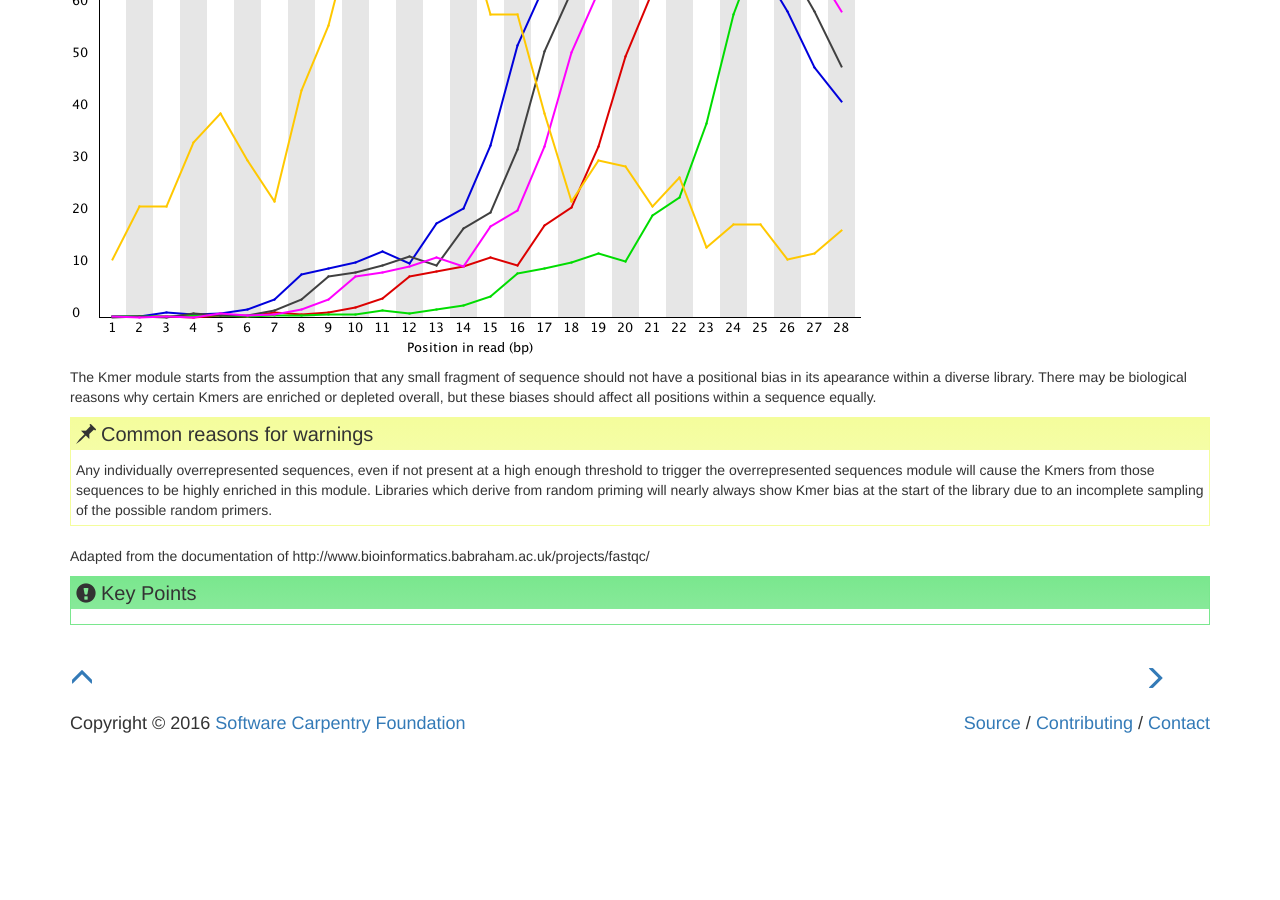
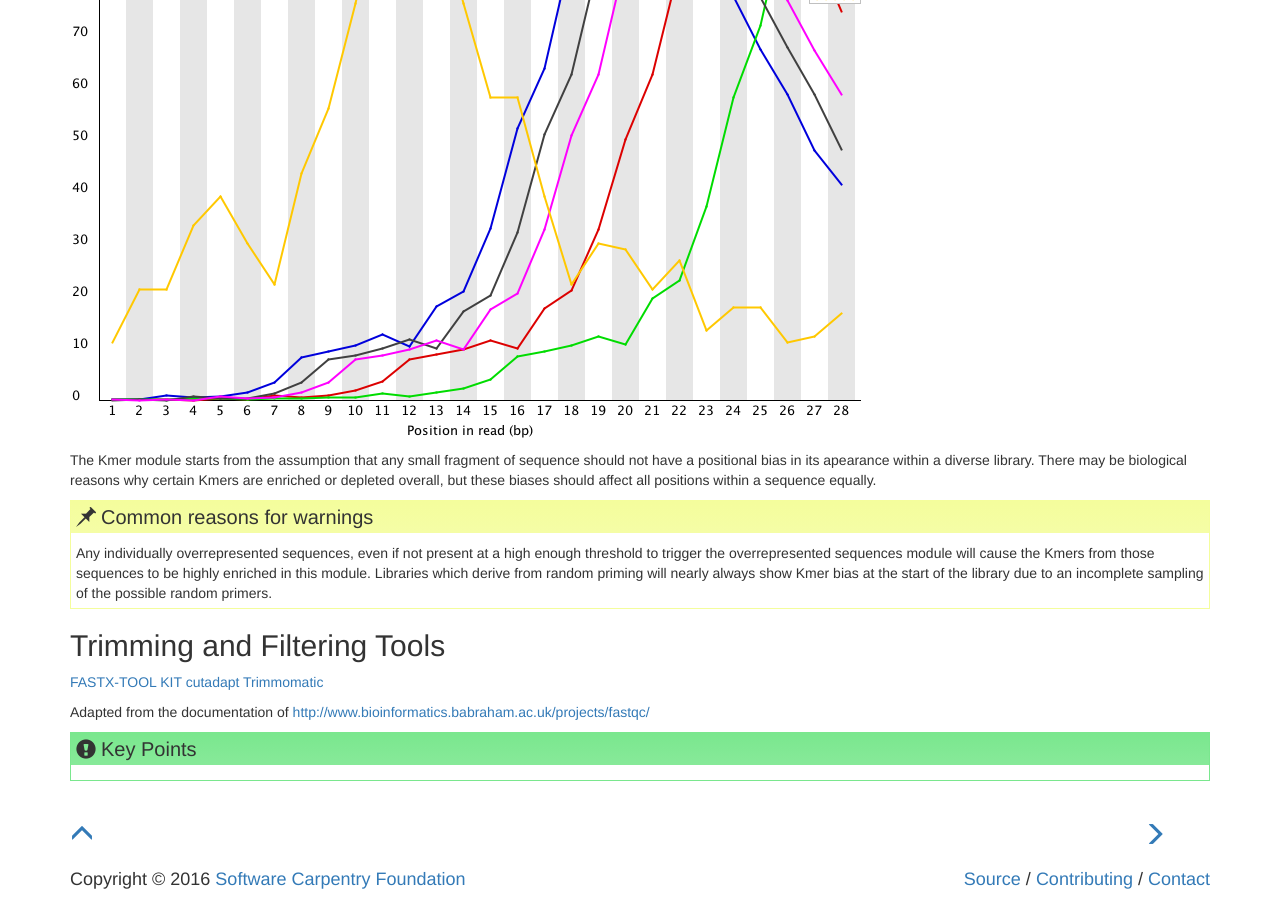
Before and after one commit to GTK-lab/introNGS, a Jekyll site: the page built from _episodes/01-fastqc.md, in a window 1280 px wide and 900 px high, scrolled down 8537 px. Built offline with Jekyll 4.4.1, drawn with Linux system fonts in a browser that asks for light colours; before the commit the page ends 9281 px from its top, so only the background shows below that; some of the changed text lies outside the part shown.

Commit message:
Added review section for fasts-format and links to trimming software
Added review section for fasts-format and links to trimming software

```diff
--- a/_episodes/01-fastqc.md
+++ b/_episodes/01-fastqc.md
@@ -188,4 +192,9 @@ The Kmer module starts from the assumption that any small fragment of sequence s
 > Any individually overrepresented sequences, even if not present at a high enough threshold to trigger the overrepresented sequences module will cause the Kmers from those sequences to be highly enriched in this module. Libraries which derive from random priming will nearly always show Kmer bias at the start of the library due to an incomplete sampling of the possible random primers.
 {: .callout}
 
-Adapted from the documentation of http://www.bioinformatics.babraham.ac.uk/projects/fastqc/
+## Trimming and Filtering Tools
+[FASTX-TOOL KIT](http://hannonlab.cshl.edu/fastx_toolkit/index.html)
+[cutadapt](http://cutadapt.readthedocs.io/en/stable/guide.html)
+[Trimmomatic](http://www.usadellab.org/cms/?page=trimmomatic)
+
+Adapted from the documentation of [http://www.bioinformatics.babraham.ac.uk/projects/fastqc/](http://www.bioinformatics.babraham.ac.uk/projects/fastqc/)
```
Also changed, not shown: other parts of _episodes/01-fastqc.md (+7 -3 lines).
